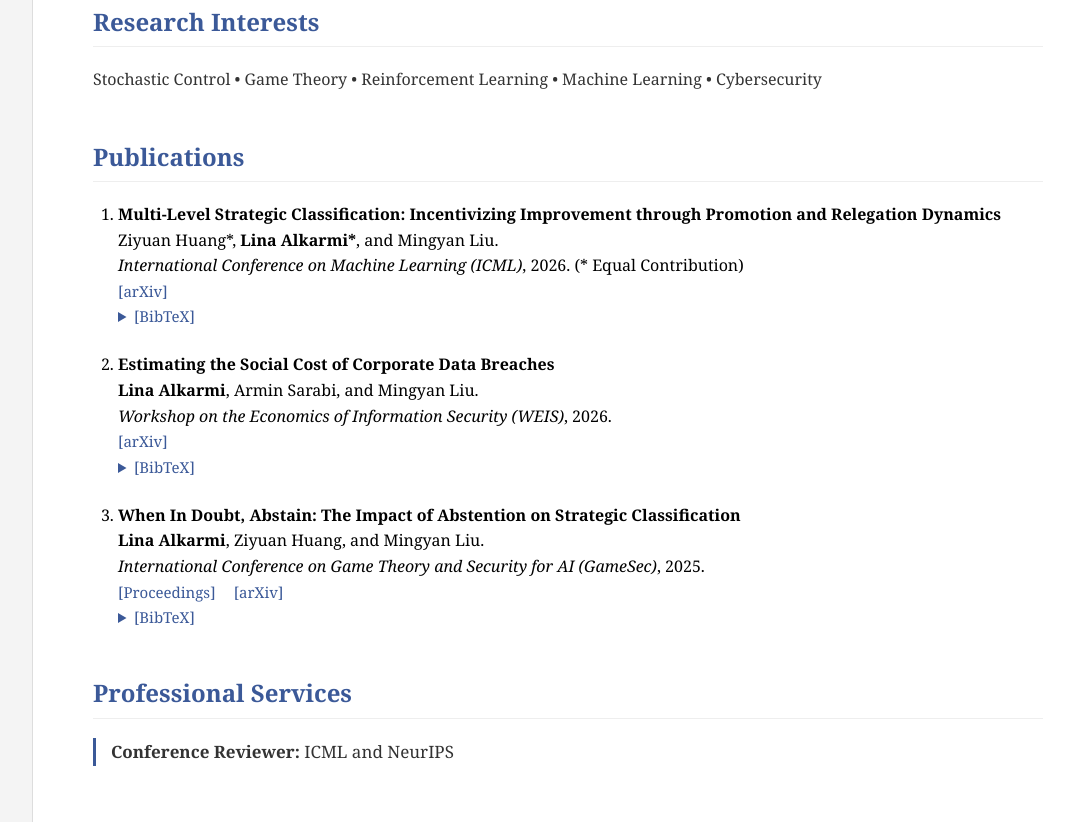
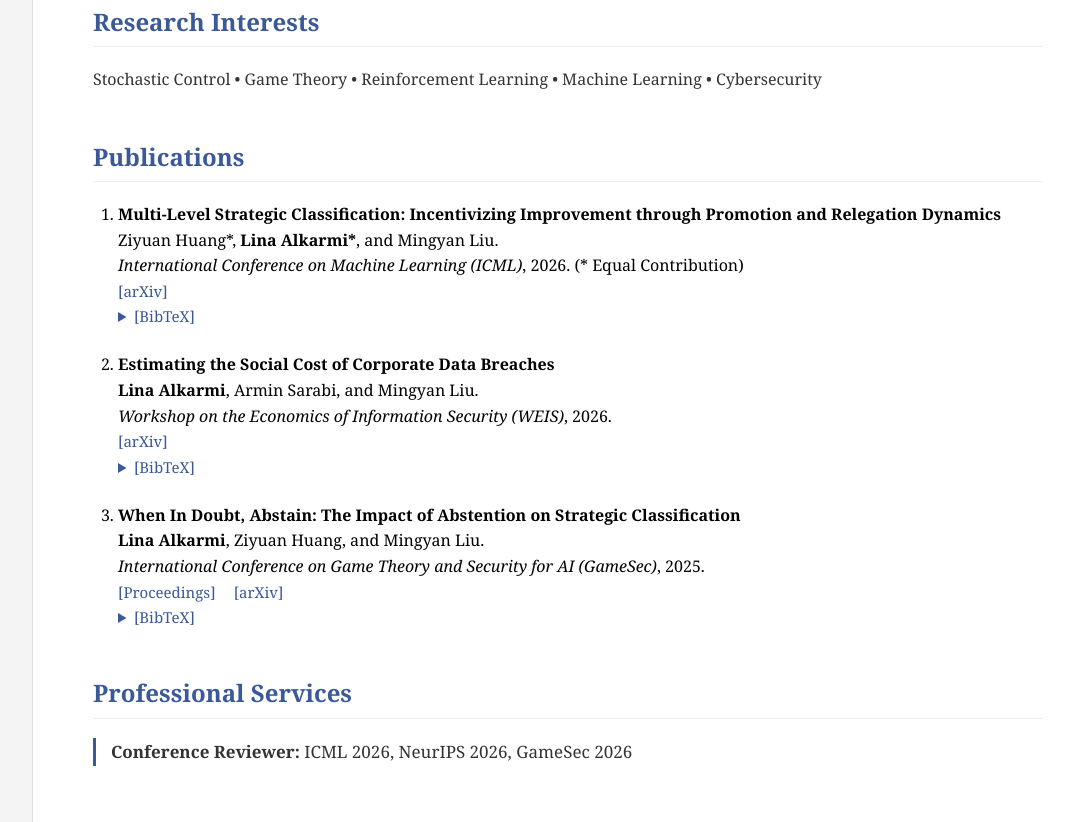
Before and after one commit to alkarmilina/alkarmilina.github.io, a plain HTML site: page index.html in a window 1280 px wide. Shown: the part 695-1517 px from the top of the page, without its empty margins (158-1232 px from the left). Drawn offline with Linux system fonts and the light colour scheme.

Commit message:
Update index.html

```diff
--- a/index.html
+++ b/index.html
@@ -131,6 +131,6 @@
             <section class="service">
                 <h2>Professional Services</h2>
                 <ul class="service-list">
-                    <li><strong>Conference Reviewer:</strong> ICML and NeurIPS</li>
+                    <li><strong>Conference Reviewer:</strong> ICML 2026, NeurIPS 2026, GameSec 2026</li>
                 </ul>
             </section>
```
